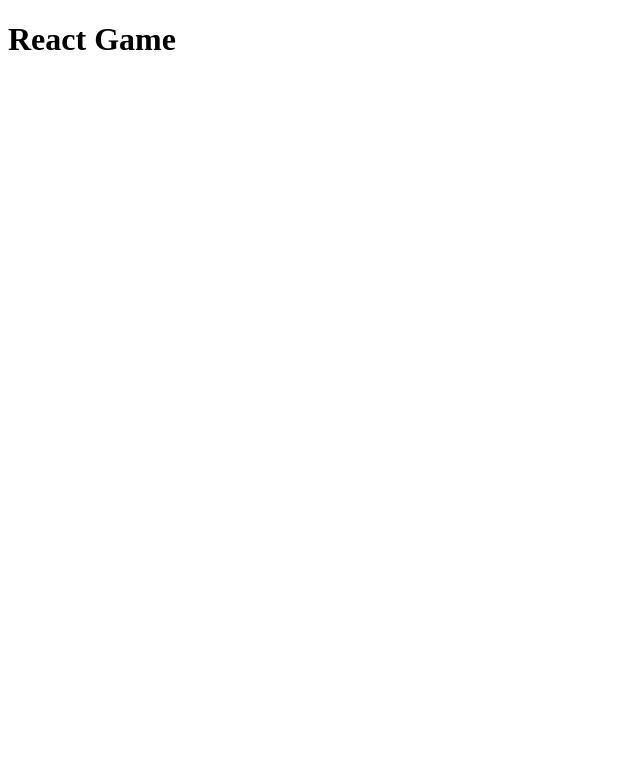
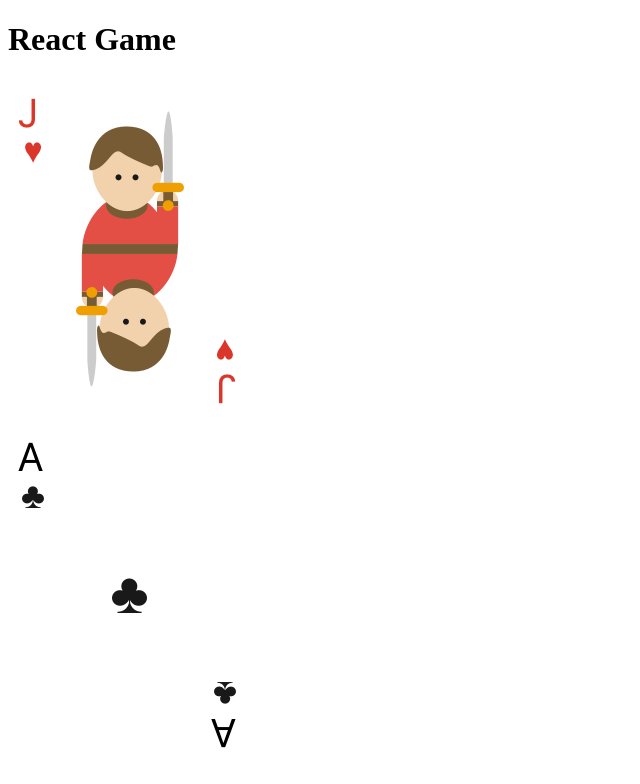
Before and after one commit to wayjewish/react-game, a React app: page / in a window 1280 px wide. Shown: the top 784 px of the page, without its empty margins (0-640 px from the left). Built offline with nearby package versions, Linux system fonts and the light colour scheme.

Commit message:
first gen card

```diff
--- a/src/componets/App.js
+++ b/src/componets/App.js
@@ -1,9 +1,46 @@
-import React from 'react';
-import './App.css';
+/* eslint-disable no-unused-vars */
+/* eslint-disable spaced-comment */
+import React, { useState } from 'react';
+import './App.sass';
+import Card from './Card/Card';
+import data from '../../public/data';
+
+function shuffleArray(array) {
+  console.log(array);
+
+  return array.sort(() => Math.random() - 0.5);
+}
+
+function generateCards(count) {
+  console.log(data);
+
+  const cards = shuffleArray(data.cards)
+    .slice(0, count)
+    .map((src, index) => ({
+      id: index,
+      imgURL: `../../public/cards/${src}`,
+      isFlip: false,
+    }));
+
+  console.log(cards);
+
+  return cards;
+}
 
 function App() {
+  //const [totalCards, setTotalCards] = useState(8);
+  //const [typeCards, setTypeCards] = useState();
+
+  //const [flipCards, setFlipCards] = useState(null);
+  const [cards, setCards] = useState(generateCards(8));
+
   return (
-    <h1>React Game</h1>
+    <div className="game-container">
+      <h1>React Game</h1>
+      <div className="cards-container">
+        {cards.map((card) => <Card key={card.id} imgURL={card.imgURL} />)}
+      </div>
+    </div>
   );
 }
 
--- /dev/null
+++ b/src/componets/Card/Card.js
@@ -0,0 +1,12 @@
+/* eslint-disable jsx-a11y/alt-text */
+import React from 'react';
+
+function Card(img) {
+  return (
+    <div className="card-container">
+      <img src={img.imgURL} />
+    </div>
+  );
+}
+
+export default Card;
--- a/src/index.js
+++ b/src/index.js
@@ -1,6 +1,6 @@
 import React from 'react';
 import ReactDOM from 'react-dom';
-import './index.css';
+import './index.sass';
 import App from './componets/App';
 
 ReactDOM.render(
```
Also changed, not shown: src/assets/utils.js (added), src/componets/App.sass (added), src/componets/Card/Card.sass (added), src/index.sass (added).
